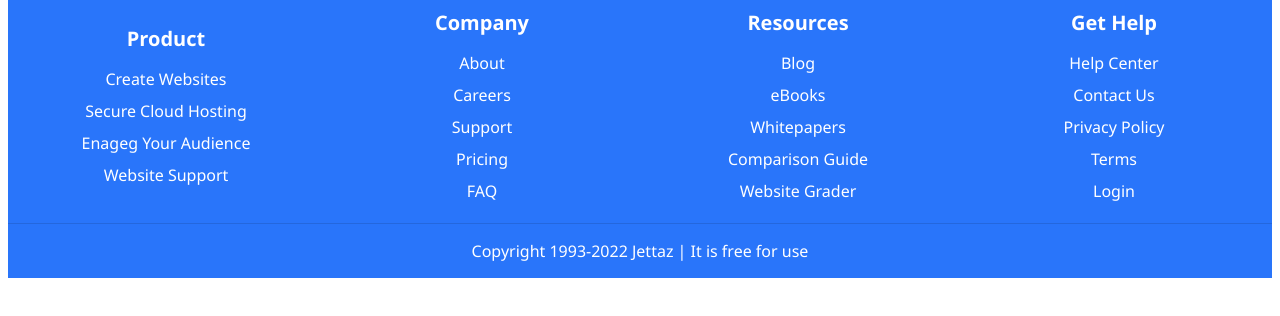
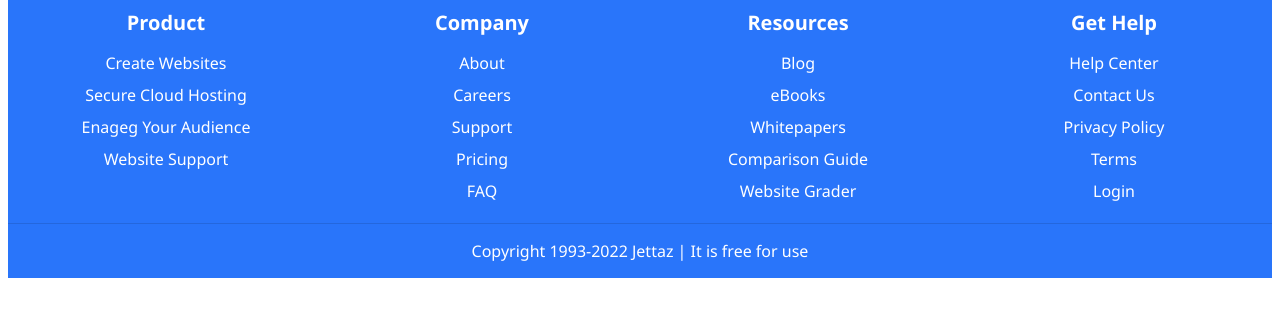
Before and after one commit to alinapak/BitCSS, a plain HTML site: page lecture4/footer-icon-grid.html in a window 1280 px wide. Shown: the part 126-442 px from the top of the page. Drawn offline with Linux system fonts and the light colour scheme.

Commit message:
Update footer-icon-grid.css

```diff
--- a/lecture4/footer-icon-grid.css
+++ b/lecture4/footer-icon-grid.css
@@ -34,7 +34,7 @@ section {
 section div {
   display: grid;
   justify-items: center;
-  align-content: center;
+   align-self:start;
   line-height: 0;
 }
 h2 {
```
